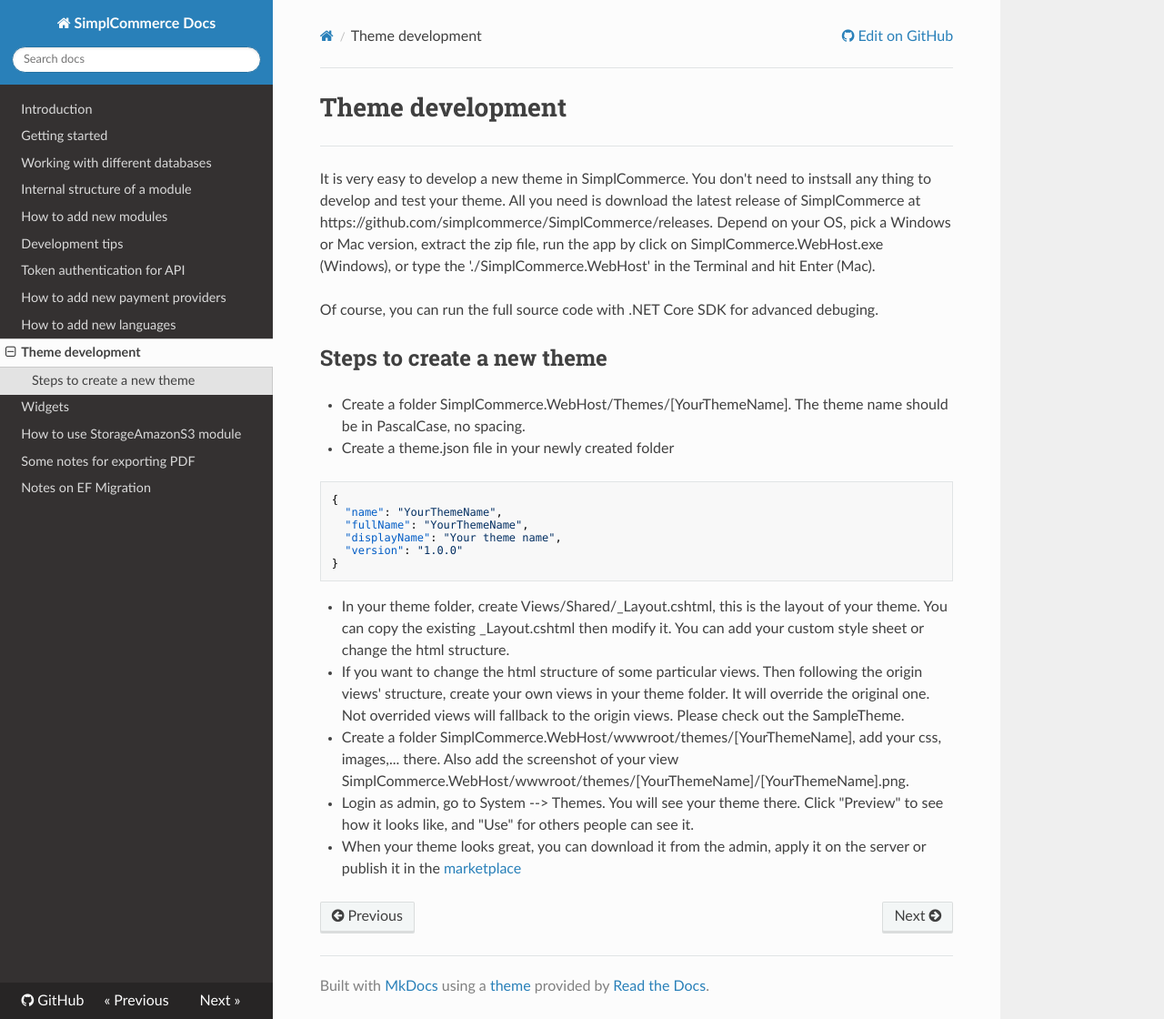
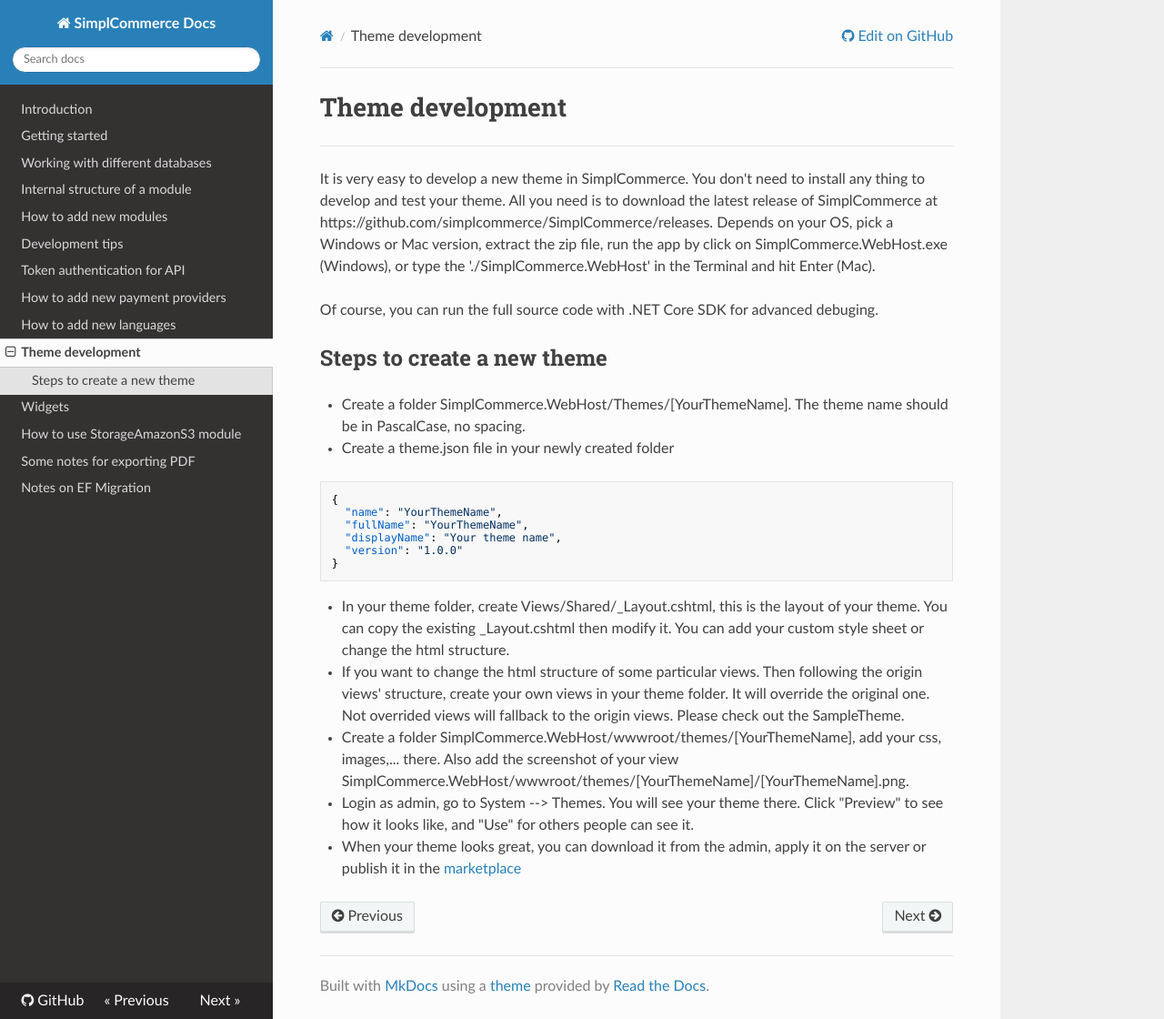
Before and after one commit to simplcommerce/docs, an MkDocs documentation site: the page built from docs/theme-development.md, in a window 1280 px wide and 1120 px high. Shown: the whole window at 91% size. Built offline with MkDocs 1.6.1, drawn with Linux system fonts in a browser that asks for light colours; nearby versions of some CDN libraries; old or Windows-style settings are respelled for this version of MkDocs.

Commit message:
fix typo

```diff
--- a/docs/theme-development.md
+++ b/docs/theme-development.md
@@ -2,7 +2,7 @@
 
 ---
 
-It is very easy to develop a new theme in SimplCommerce. You don't need to instsall any thing to develop and test your theme. All you need is download the latest release of SimplCommerce at https://github.com/simplcommerce/SimplCommerce/releases. Depend on your OS,
+It is very easy to develop a new theme in SimplCommerce. You don't need to install any thing to develop and test your theme. All you need is to download the latest release of SimplCommerce at https://github.com/simplcommerce/SimplCommerce/releases. Depends on your OS,
 pick a Windows or Mac version, extract the zip file, run the app by click on SimplCommerce.WebHost.exe (Windows), or type the './SimplCommerce.WebHost' in the Terminal and hit Enter (Mac).
 
 Of course, you can run the full source code with .NET Core SDK for advanced debuging.
```
